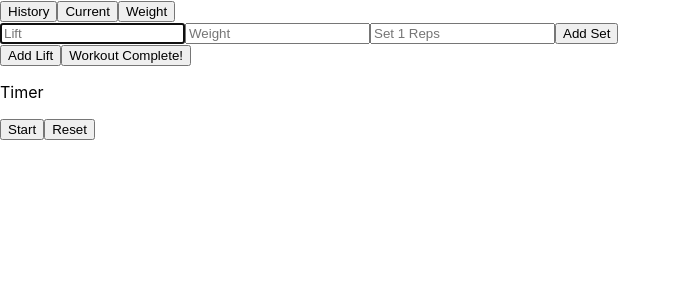
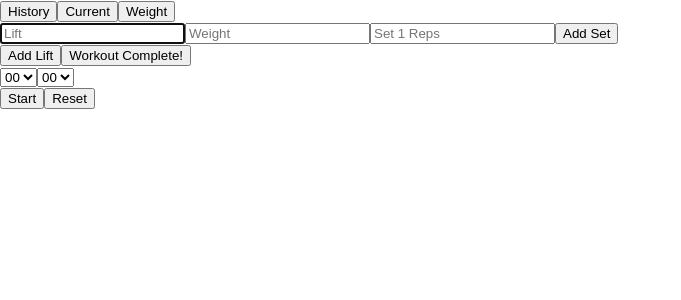
Before and after one commit to matt-pickle/workout-tracker, a React (Create React App) app: page / in a window 1280 px wide. Shown: the top 300 px of the page, without its empty margins (0-681 px from the left). Built offline with nearby package versions, Linux system fonts and the light colour scheme.

Commit message:
Lift minutes and seconds state up to Timer

```diff
--- a/src/Components/Timer.js
+++ b/src/Components/Timer.js
@@ -1,7 +1,11 @@
 import React, {useState} from "react";
+import TimerInputs from "./TimerInputs";
+import TimerDisplay from "./TimerDisplay";
 
 function Timer() {
   const [timerIsRunning, setTimerIsRunning] = useState(false);
+  const [minutes, setMinutes] = useState(0);
+  const [seconds, setSeconds] = useState(0);
 
   const startButton = <button onClick={startTimer}>Start</button>;
   const stopButton = <button onClick={stopTimer}>Stop</button>;
@@ -16,7 +20,15 @@ function Timer() {
 
   return (
     <div>
-      <p>Timer</p>
+      {timerIsRunning ?
+        <TimerDisplay minutes={minutes}
+                      seconds={seconds}
+        /> :
+        <TimerInputs minutes={minutes}
+                     setMinutes={setMinutes}
+                     seconds={seconds}
+                     setSeconds={setSeconds}
+        />}
       {timerIsRunning ? stopButton : startButton}
       <button>Reset</button>
     </div>
--- /dev/null
+++ b/src/Components/TimerDisplay.js
@@ -0,0 +1,9 @@
+import React from "react";
+
+function TimerDisplay() {
+  return (
+    <p>Timer Display</p>
+  )
+}
+
+export default TimerDisplay;
--- /dev/null
+++ b/src/Components/TimerInputs.js
@@ -0,0 +1,52 @@
+import React, {useState} from "react";
+
+function TimerInputs(props) {
+
+  //Adds zero in front of single-digit numbers
+  function addZero(num) {
+    if (num < 10) {
+      return `0${num}`;
+    } else {
+      return num;
+    }
+  }
+
+  //Populates minutes options
+  let minutesArr = [];
+  for (let i = 0; i <= 59; i++) {
+    minutesArr.push(i);
+  }
+  const minutesOptions = minutesArr.map(num => {
+    return <option>{addZero(num)}</option>
+  });
+
+  //Populates seconds options
+  let secondsArr = [];
+  for (let i = 0; i <= 59; i++) {
+    secondsArr.push(i);
+  }
+  const secondsOptions = secondsArr.map(num => {
+    return <option>{addZero(num)}</option>
+  });
+
+  function changeMinutes(event) {
+    props.setMinutes(event.target.value);
+  }
+
+  function changeSeconds(event) {
+    props.setSeconds(event.target.value);
+  }
+
+  return (
+    <form>
+      <select value={props.minutes} onChange={changeMinutes}>
+       {minutesOptions}
+      </select>
+      <select value={props.seconds} onChange={changeSeconds}>
+       {secondsOptions}
+      </select>
+    </form>
+  )
+}
+
+export default TimerInputs;
```
